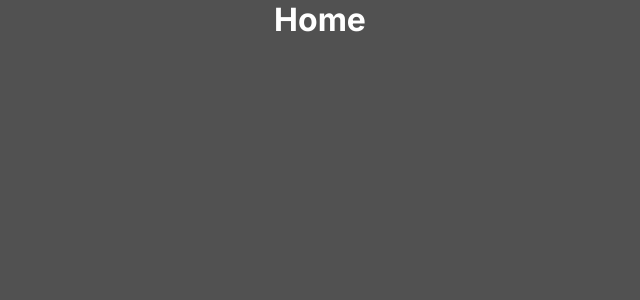
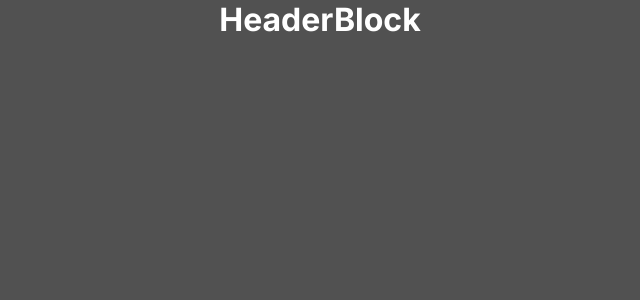
Before and after one commit to thdev-matheus/frontend-kali-grafica-next-typescript, a Next.js app: page / in a window 1280 px wide. Shown: the top 300 px of the page, without its empty margins (320-960 px from the left). Built offline with nearby package versions, Linux system fonts and the light colour scheme.

Commit message:
fix: inter font call

```diff
--- a/src/app/layout.tsx
+++ b/src/app/layout.tsx
@@ -1,8 +1,5 @@
 import type { Metadata } from "next";
-import { Inter } from "next/font/google";
 import { Configuration } from "./config";
-
-const inter = Inter({ subsets: ["latin"] });
 
 export const metadata: Metadata = {
   title: "Kali Gráfica",
@@ -16,8 +13,15 @@ export default function RootLayout({
 }) {
   return (
     <html lang="pt-br">
-      <head></head>
-      <body className={inter.className}>
+      <head>
+        <link rel="preconnect" href="https://fonts.googleapis.com" />
+        <link rel="preconnect" href="https://fonts.gstatic.com" />
+        <link
+          href="https://fonts.googleapis.com/css2?family=Inter:wght@100;200;300;400;500;600;700;800;900&display=swap"
+          rel="stylesheet"
+        />
+      </head>
+      <body>
         <Configuration>{children}</Configuration>
       </body>
     </html>
--- a/src/app/page.tsx
+++ b/src/app/page.tsx
@@ -1,7 +1,9 @@
+import * as B from "@/blocks";
+
 export default function Home() {
   return (
     <>
-      <h1>Home</h1>
+      <B.HeaderBlock />
     </>
   );
 }
--- /dev/null
+++ b/src/blocks/index.ts
@@ -0,0 +1,7 @@
+// all pages
+
+import { HeaderBlock } from "./src/_all.HeaderBlock";
+
+// exports
+
+export { HeaderBlock };
--- /dev/null
+++ b/src/blocks/src/_all.HeaderBlock/index.tsx
@@ -0,0 +1,7 @@
+export const HeaderBlock = () => {
+  return (
+    <>
+      <h1>HeaderBlock</h1>
+    </>
+  );
+};
--- a/src/styles/global/index.ts
+++ b/src/styles/global/index.ts
@@ -32,6 +32,8 @@ export const GlobalStyle = createGlobalStyle`
 
     color: ${(props) => props.theme.txtPrimary};
     background-color: ${(props) => props.theme.bgPrimary};
+
+    font-family: 'Inter';
   }
 
   a {
```
